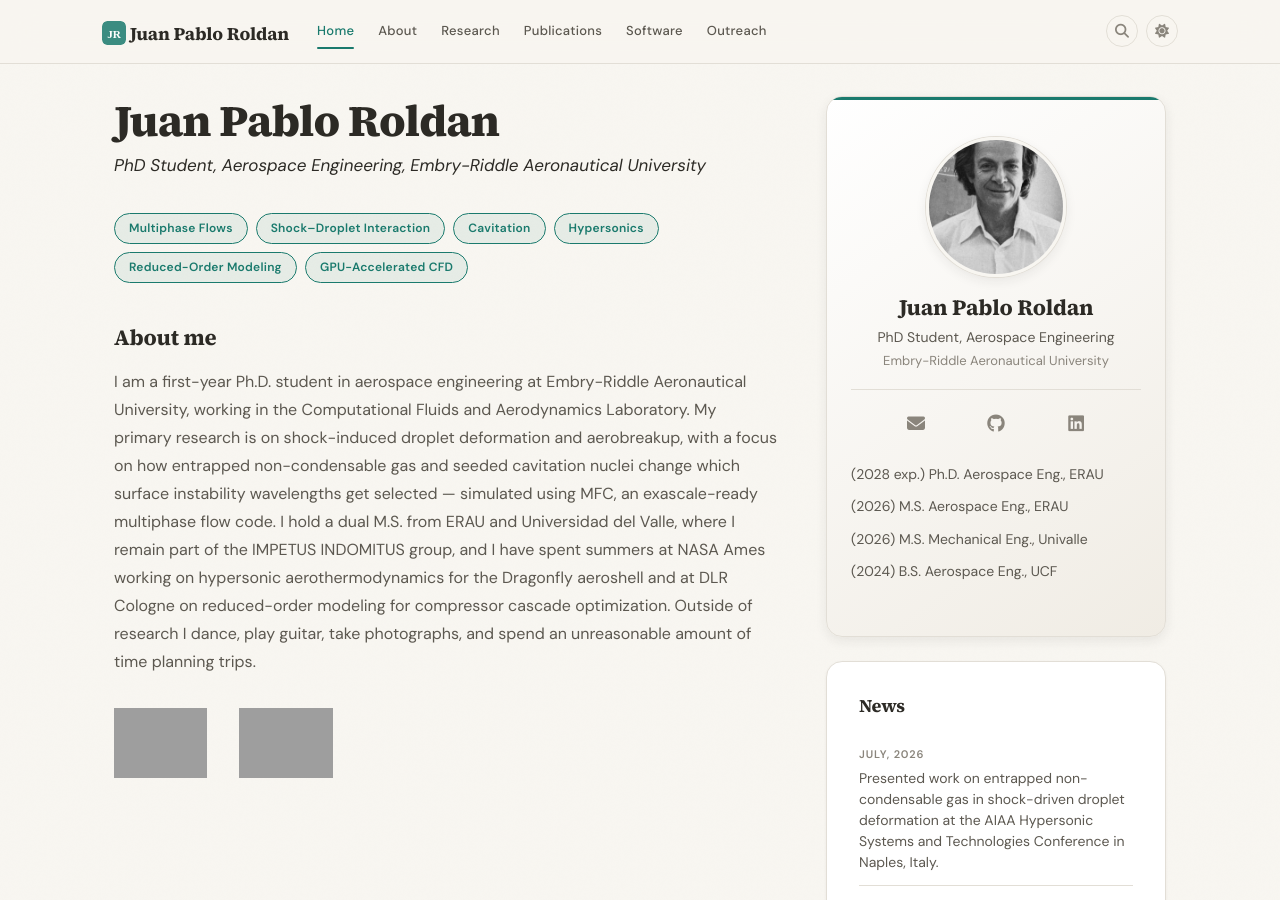
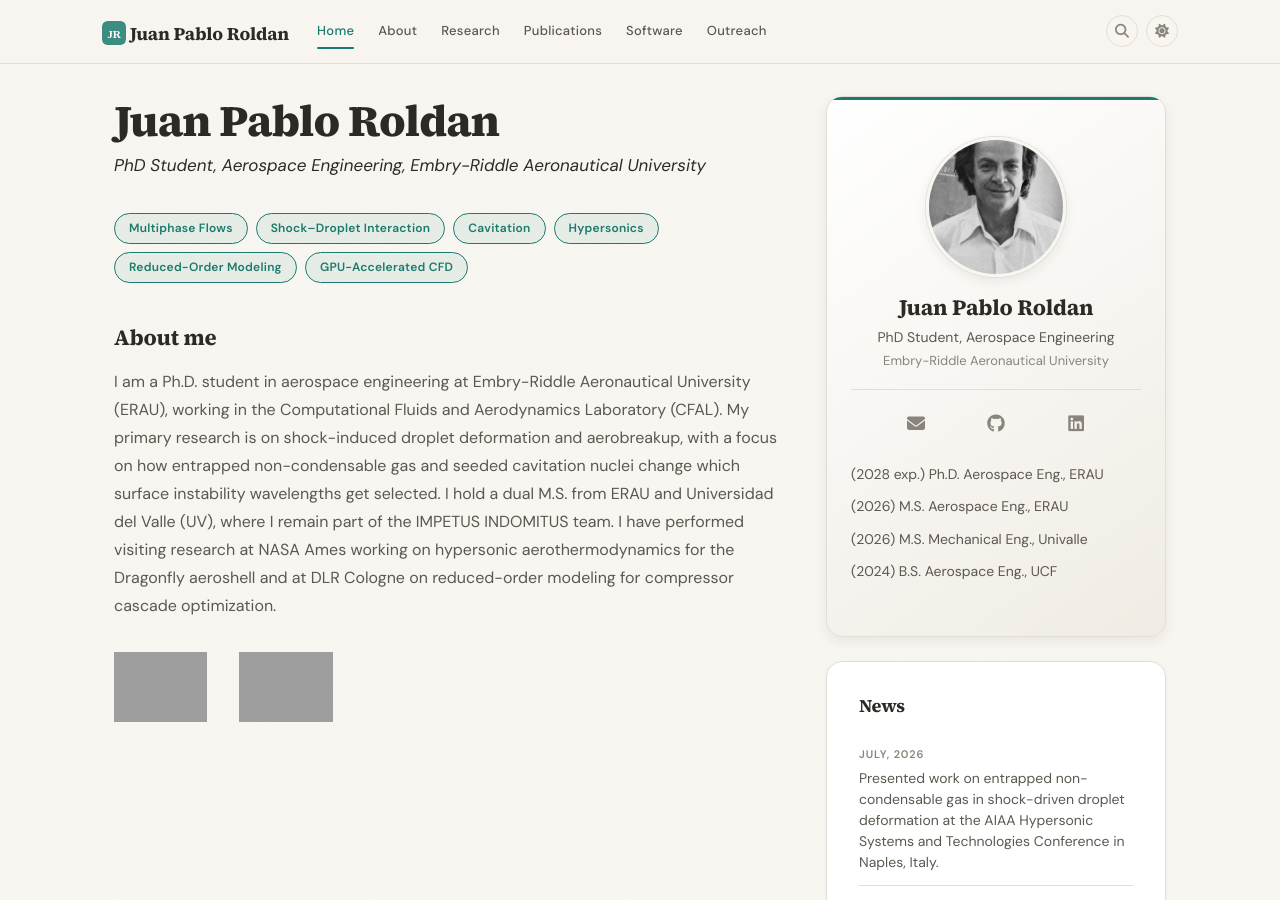
Before and after one commit to JuanPabloRoldan/JuanPabloRoldan.github.io, a Jekyll site: the page built from _pages/home.md, in a window 1280 px wide and 900 px high, cut to the strip 0-900 px from the top of the window. Built offline with Jekyll 4.4.1, drawn with Linux system fonts in a browser that asks for light colours; a style sheet for code colours, icons or effects is not loaded; grey boxes are pictures that could not be loaded.

Commit message:
Revise 'About me' section for clarity
Updated personal information and research details for clarity and conciseness.

```diff
--- a/_pages/home.md
+++ b/_pages/home.md
@@ -15,10 +15,10 @@ permalink: /
 <a href="{{ site.url }}{{ site.baseurl }}/research" class="chip">GPU-Accelerated CFD</a>
 </div>
 ### About me
-I am a first-year Ph.D. student in aerospace engineering at Embry-Riddle Aeronautical University, working in the Computational Fluids and Aerodynamics Laboratory.
-My primary research is on shock-induced droplet deformation and aerobreakup, with a focus on how entrapped non-condensable gas and seeded cavitation nuclei change which surface instability wavelengths get selected — simulated using MFC, an exascale-ready multiphase flow code.
-I hold a dual M.S. from ERAU and Universidad del Valle, where I remain part of the IMPETUS INDOMITUS group, and I have spent summers at NASA Ames working on hypersonic aerothermodynamics for the Dragonfly aeroshell and at DLR Cologne on reduced-order modeling for compressor cascade optimization.
-Outside of research I dance, play guitar, take photographs, and spend an unreasonable amount of time planning trips.
+I am a Ph.D. student in aerospace engineering at Embry-Riddle Aeronautical University (ERAU), working in the Computational Fluids and Aerodynamics Laboratory (CFAL).
+My primary research is on shock-induced droplet deformation and aerobreakup, with a focus on how entrapped non-condensable gas and seeded cavitation nuclei change which surface instability wavelengths get selected.
+I hold a dual M.S. from ERAU and Universidad del Valle (UV), where I remain part of the IMPETUS INDOMITUS team.
+I have performed visiting research at NASA Ames working on hypersonic aerothermodynamics for the Dragonfly aeroshell and at DLR Cologne on reduced-order modeling for compressor cascade optimization.
 <div class="logo-row" markdown="0" style="display:flex; flex-wrap:wrap; align-items:center; gap:2rem; margin:2rem 0;">
   <a href="https://daytonabeach.erau.edu/" target="_blank" rel="noopener">
     <img src="{{ site.url }}{{ site.baseurl }}/images/cfal.png" alt="Computational Fluids and Aerodynamics Laboratory" style="max-height:70px; width:auto;" loading="lazy">
```
